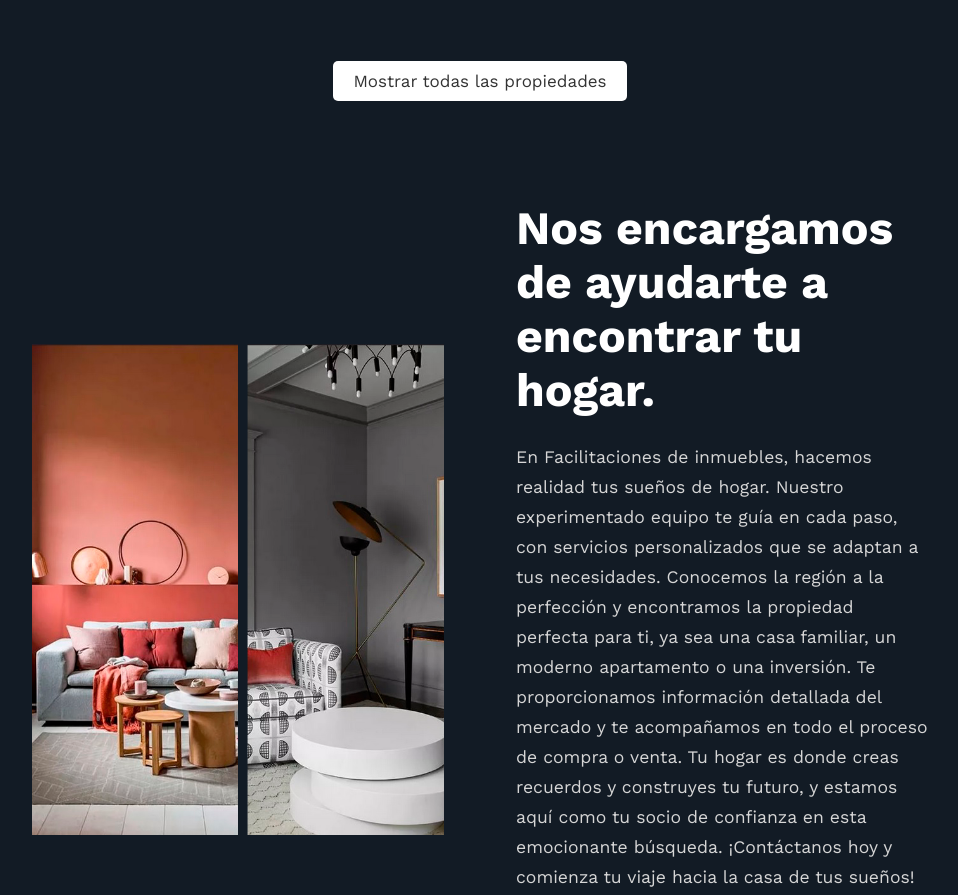
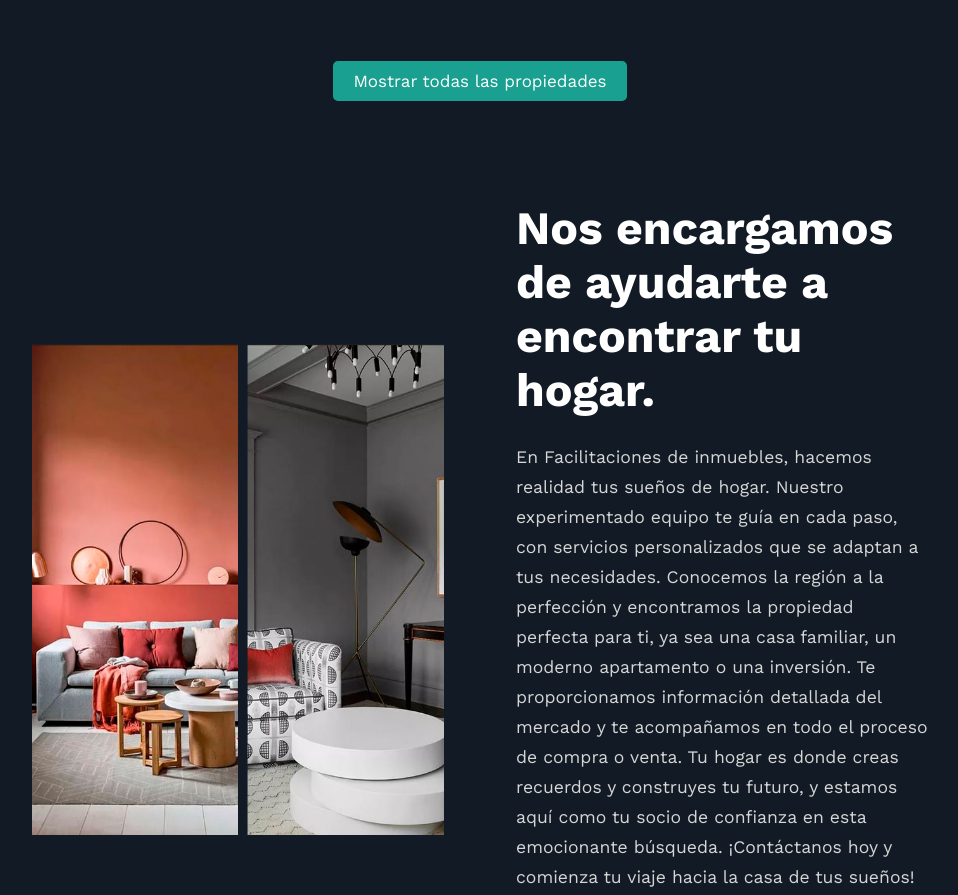
Before and after one commit to facilitacionesinmuebles/facilitacionesinmuebles.github.io, a plain HTML site: page index.html in a window 1280 px wide. Shown: the part 1723-2618 px from the top of the page, without its empty margins (160-1118 px from the left). Drawn offline with nearby package versions, Linux system fonts and the light colour scheme; a web font is replaced by a local one.

Commit message:
version 2.0

```diff
--- a/style.css
+++ b/style.css
@@ -331,8 +331,8 @@ section {
 .btn {
     display: inline-block;
     padding: 10px 20px;
-    background-color: #fff; /* Color de fondo del botón */
-    color: #333; /* Color del texto del botón */
+    background-color:var(--main-color); /* Color de fondo del botón */
+    color:var(--text-color); /* Color del texto del botón */
     text-decoration: none;
     border-radius: 5px;
     transition: background-color 0.3s ease;
```
